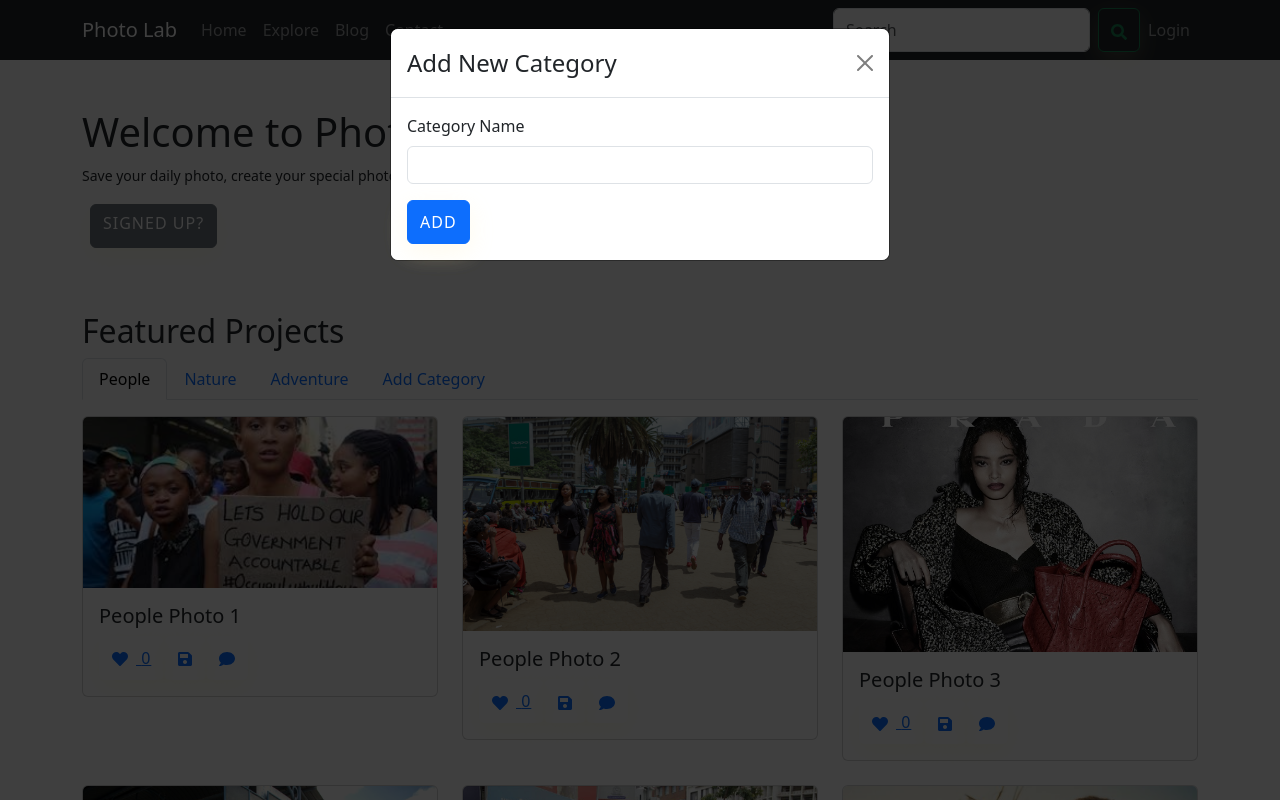
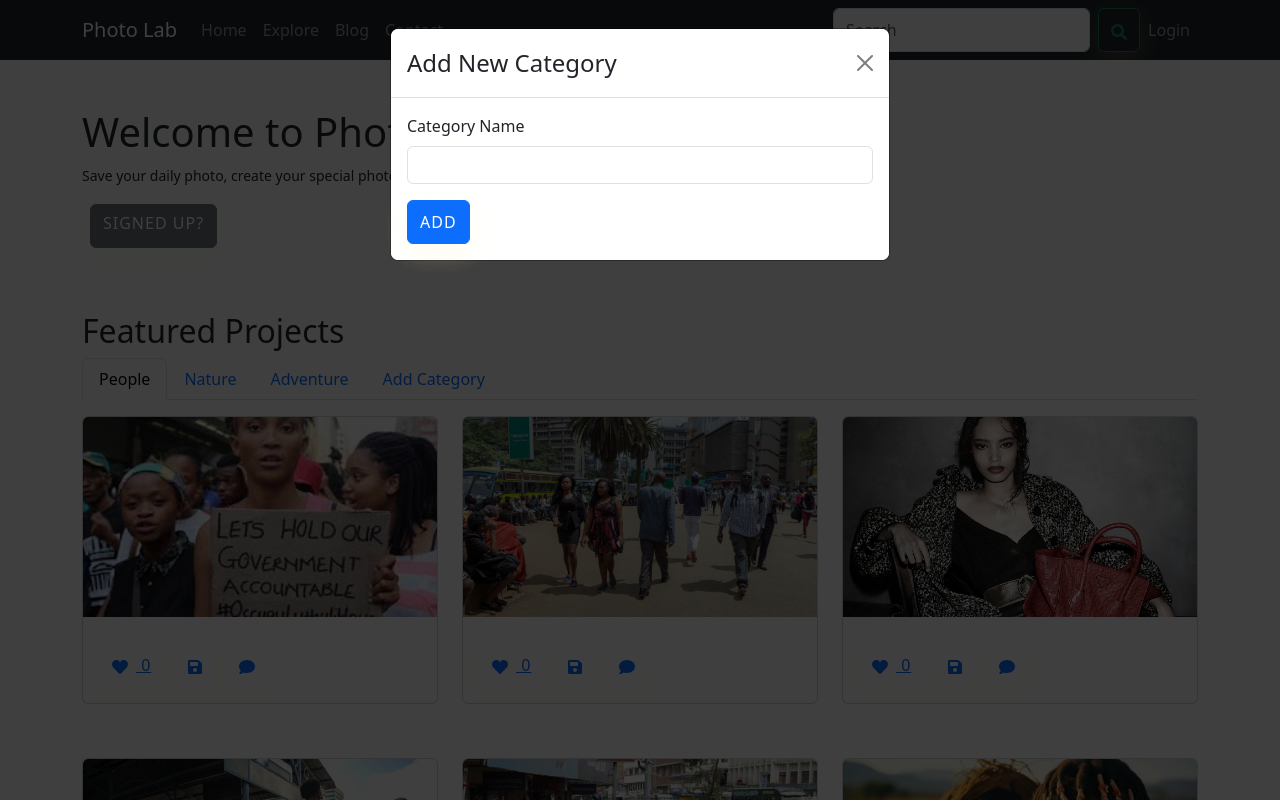
Before and after one commit to Ryan-GM/photoLab-Portfolio, a React (Create React App) app: page / in a window 1280 px wide. Shown: the top 800 px of the page. Built offline with nearby package versions, Linux system fonts and the light colour scheme.

Commit message:
clearing file upload input

```diff
--- a/src/pages/HomePage.js
+++ b/src/pages/HomePage.js
@@ -1,4 +1,4 @@
-import React, {useState} from 'react';
+import React, {useState, useRef} from 'react';
 import { Container, Row, Col, Button, Tabs, Tab, Card, Form, Modal } from 'react-bootstrap';
 import { Link } from 'react-router-dom';
 // import UploadButton from '../components/UploadButton';
@@ -8,28 +8,28 @@ import './HomePage.css';
 
 const initialFeaturedProjects = {
     people: [
-        { id: 1, title: 'People Photo 1', imgUrl: '/assets/imgs/people/images.jpg' },
-        { id: 2, title: 'People Photo 2', imgUrl: '/assets/imgs/people/kenia-strassenszene-nairobi-1920-data.jpg' },
-        { id: 3, title: 'People Photo 3', imgUrl: '/assets/imgs/people/Malaika-Firth-Prada.jpg' },
-        { id: 4, title: 'People Photo 4', imgUrl: '/assets/imgs/people/People-walk-at-a-taxi-rank-JBG.jpeg' },
-        { id: 5, title: 'People Photo 3', imgUrl: '/assets/imgs/people/unnamed.jpg' },
-        { id: 6, title: 'People Photo 4', imgUrl: '/assets/imgs/people/zulu-kids.jpg' },
+        { id: 1, imgUrl: '/assets/imgs/people/images.jpg' },
+        { id: 2, imgUrl: '/assets/imgs/people/kenia-strassenszene-nairobi-1920-data.jpg' },
+        { id: 3, imgUrl: '/assets/imgs/people/Malaika-Firth-Prada.jpg' },
+        { id: 4, imgUrl: '/assets/imgs/people/People-walk-at-a-taxi-rank-JBG.jpeg' },
+        { id: 5, imgUrl: '/assets/imgs/people/unnamed.jpg' },
+        { id: 6, imgUrl: '/assets/imgs/people/zulu-kids.jpg' },
     ],
     nature: [
-        { id: 7, title: 'Nature Photo 1', imgUrl: '/assets/imgs/nature/6-Lake-nakuru.jpg' },
-        { id: 8, title: 'Nature Photo 2', imgUrl: '/assets/imgs/nature/386104-svetik.jpg' },
-        { id: 9, title: 'Nature Photo 3', imgUrl: '/assets/imgs/nature/Aberdare.jpeg' },
-        { id: 10, title: 'Nature Photo 4', imgUrl: '/assets/imgs/nature/istockphoto-1074106404-612x612.jpg' },
-        { id: 11, title: 'Nature Photo 5', imgUrl: '/assets/imgs/nature/kenya-2110743_1280.jpg' },
-        { id: 12, title: 'Nature Photo 6', imgUrl: '/assets/imgs/nature/Walk in Masai Mara-mobile.jpg' },
+        { id: 7, imgUrl: '/assets/imgs/nature/6-Lake-nakuru.jpg' },
+        { id: 8, imgUrl: '/assets/imgs/nature/386104-svetik.jpg' },
+        { id: 9, imgUrl: '/assets/imgs/nature/Aberdare.jpeg' },
+        { id: 10, imgUrl: '/assets/imgs/nature/istockphoto-1074106404-612x612.jpg' },
+        { id: 11, imgUrl: '/assets/imgs/nature/kenya-2110743_1280.jpg' },
+        { id: 12, imgUrl: '/assets/imgs/nature/Walk in Masai Mara-mobile.jpg' },
     ],
     adventure: [
-        { id: 13, title: 'Adventure Photo 1', imgUrl: '/assets/imgs/adventure/kayacking.jpg' },
-        { id: 14, title: 'Adventure Photo 2', imgUrl: '/assets/imgs/adventure/kenyan-adventures.jpeg' },
-        { id: 15, title: 'Adventure Photo 1', imgUrl: '/assets/imgs/adventure/many-people.jpeg' },
-        { id: 16, title: 'Adventure Photo 2', imgUrl: '/assets/imgs/adventure/motor-tours.jpg' },
-        { id: 17, title: 'Adventure Photo 1', imgUrl: '/assets/imgs/adventure/paragliding.jpg' },
-        { id: 18, title: 'Adventure Photo 2', imgUrl: '/assets/imgs/adventure/sun-jumping.jpg' },
+        { id: 13, imgUrl: '/assets/imgs/adventure/kayacking.jpg' },
+        { id: 14, imgUrl: '/assets/imgs/adventure/kenyan-adventures.jpeg' },
+        { id: 15, imgUrl: '/assets/imgs/adventure/many-people.jpeg' },
+        { id: 16, imgUrl: '/assets/imgs/adventure/motor-tours.jpg' },
+        { id: 17, imgUrl: '/assets/imgs/adventure/paragliding.jpg' },
+        { id: 18, imgUrl: '/assets/imgs/adventure/sun-jumping.jpg' },
     ],
 };
 
@@ -43,6 +43,7 @@ const HomePage = () =>{
     const [newCategory, setNewCategory] = useState('');
     const [newCategoryImage, setNewCategoryImage] = useState(null);
     const [showComments, setShowComments] = useState({});
+    const fileInputRef = useRef(null);
 
     const handleLike = (id) => {
         setLikes((prevLikes) => ({
@@ -85,6 +86,9 @@ const HomePage = () =>{
                 ],
             }));
             setNewCategoryImage(null);
+            if(fileInputRef.current) {
+                fileInputRef.current.value = null;
+            }
         }
     };
 
@@ -97,11 +101,12 @@ const HomePage = () =>{
 
     const renderCard = (project) => (
         <Col key={project.id} md={4} className="mb-4">
-            <Card>
+            <Card className='photo-card'>
                 <Card.Img variant="top" src={project.imgUrl} onError={(e) => console.error(`Error loading image: ${e.target.src}`)} />
                 <Card.Body>
                     <Card.Title>{project.title}</Card.Title>
-                    <Button variant="link" onClick={() => handleLike(project.id)}>
+                    <div className='card-buttons'>
+                        <Button variant="link" onClick={() => handleLike(project.id)}>
                         <FaHeart className="me-2 mr-1" /> {likes[project.id] || 0}
                     </Button>
                     <Button variant="link" onClick={() => handleFavorite(project.id)}>
@@ -110,6 +115,8 @@ const HomePage = () =>{
                     <Button variant='link' onClick={() => handleToggleComments(project.id)}>
                         <FaComment/>
                     </Button>
+                    </div>
+
                     {showComments[project.id] && (
                         <>
                         <Form className="mt-3" onSubmit={(e) => {
```
